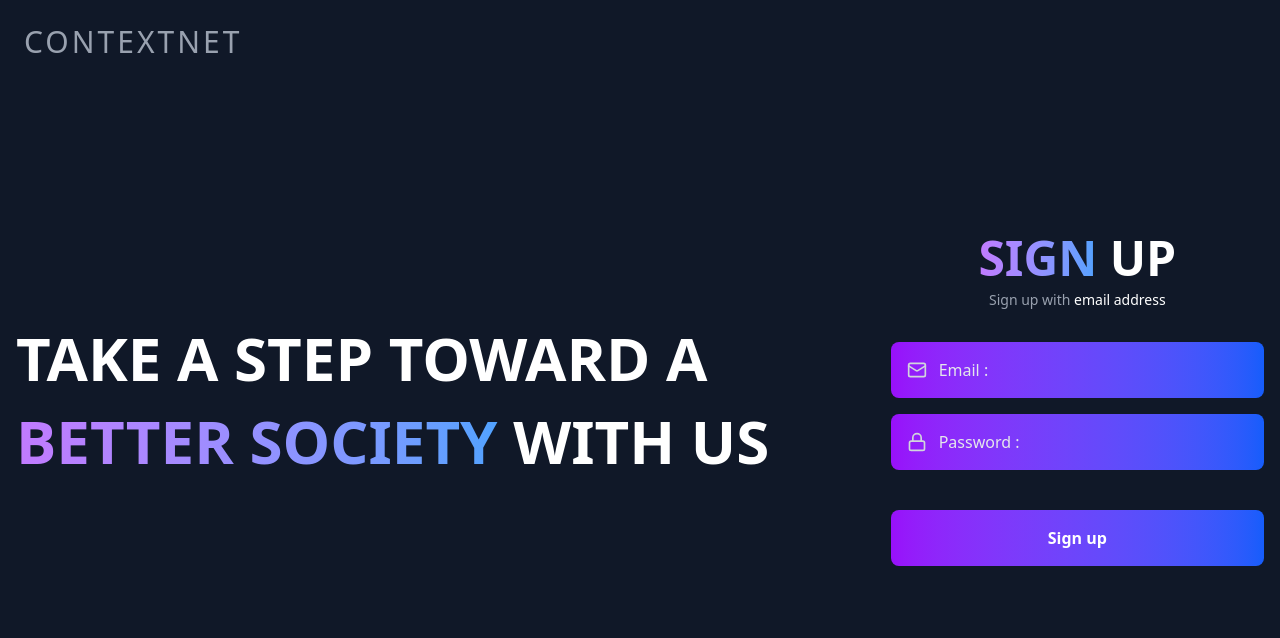
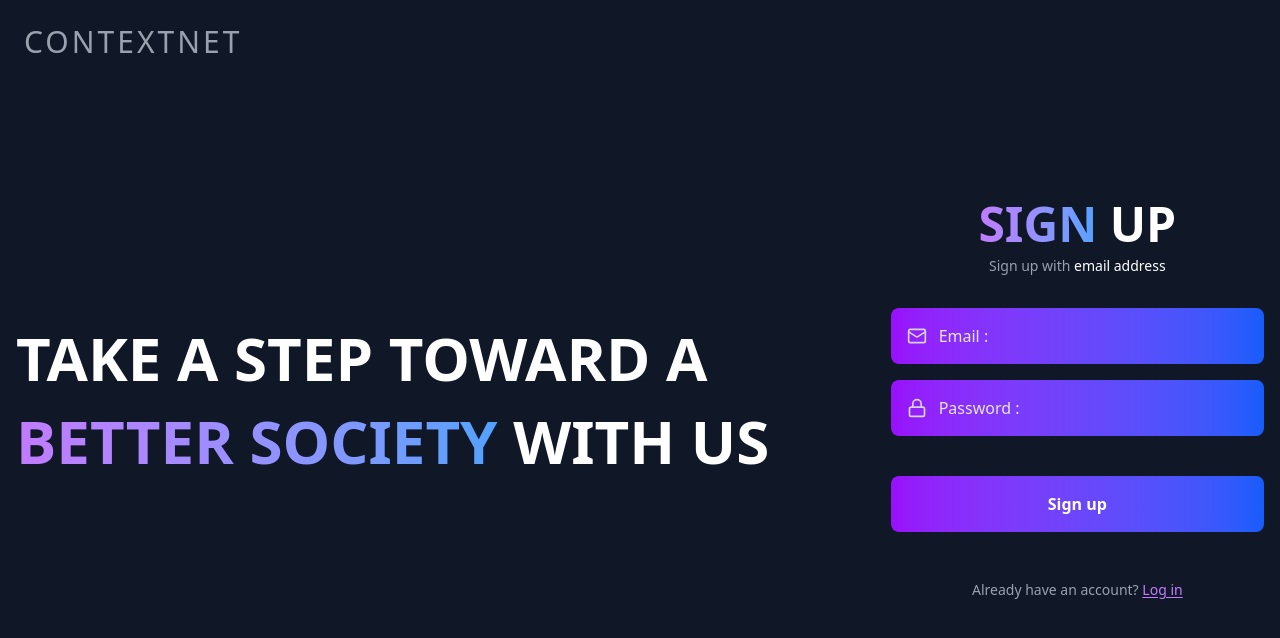
Before and after one commit to yethuag/ContextNet, a React (Vite) app in the folder Frontend/: page /signup in a window 1280 px wide. Shown: the top 638 px of the page. Built offline with nearby package versions, Linux system fonts and the light colour scheme.

Commit message:
add navigate to login page

```diff
--- a/Frontend/src/pages/SignUpPage/SignUp.jsx
+++ b/Frontend/src/pages/SignUpPage/SignUp.jsx
@@ -114,6 +114,19 @@ const SignUp = () => {
                 Sign up
               </button>
             </form>
+
+            {/* Login Link */}
+            <div className="text-center pt-4">
+              <p className="text-gray-400 text-sm">
+                Already have an account?{" "}
+                <button
+                  onClick={() => navigate("/login")}
+                  className="text-purple-400 hover:text-purple-300 font-medium underline underline-offset-2 transition-colors duration-200"
+                >
+                  Log in
+                </button>
+              </p>
+            </div>
           </div>
         </div>
       </div>
```
